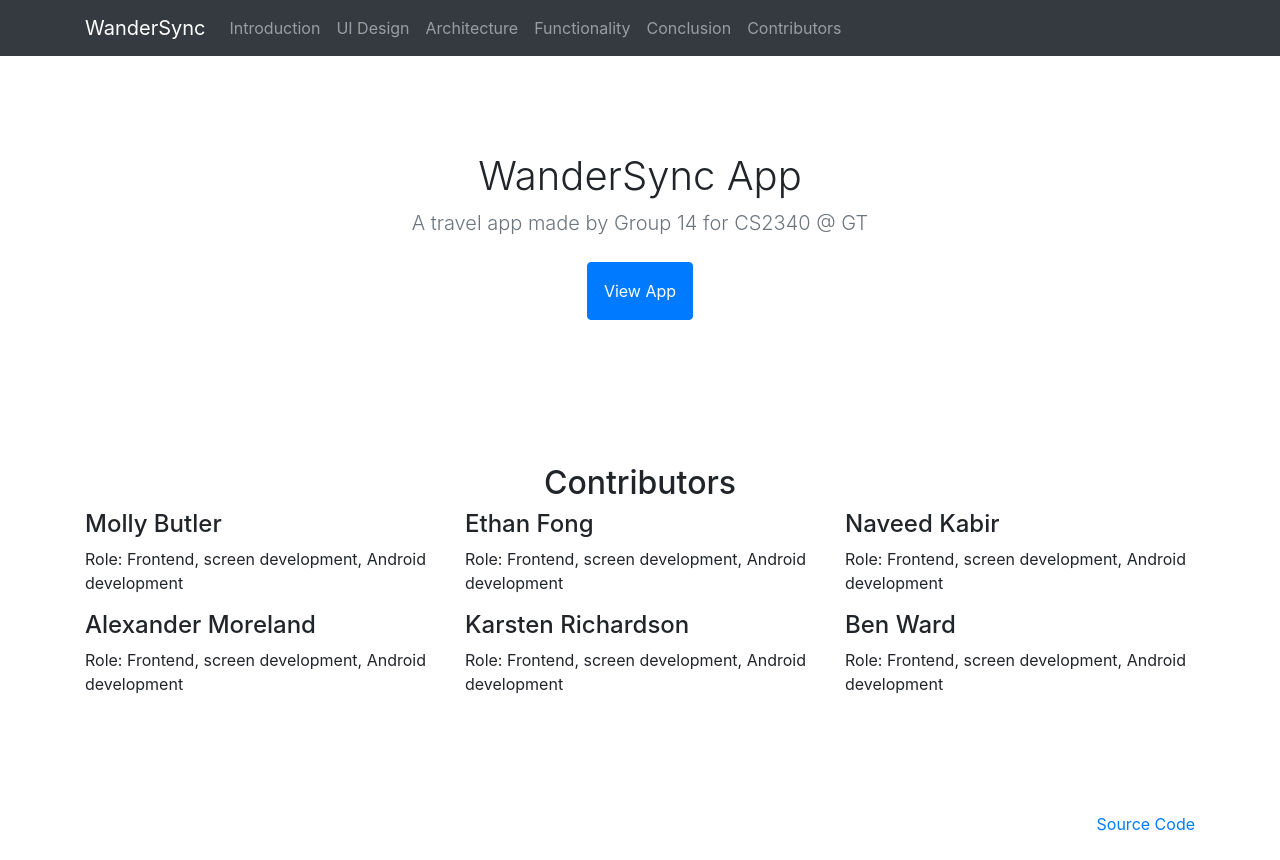
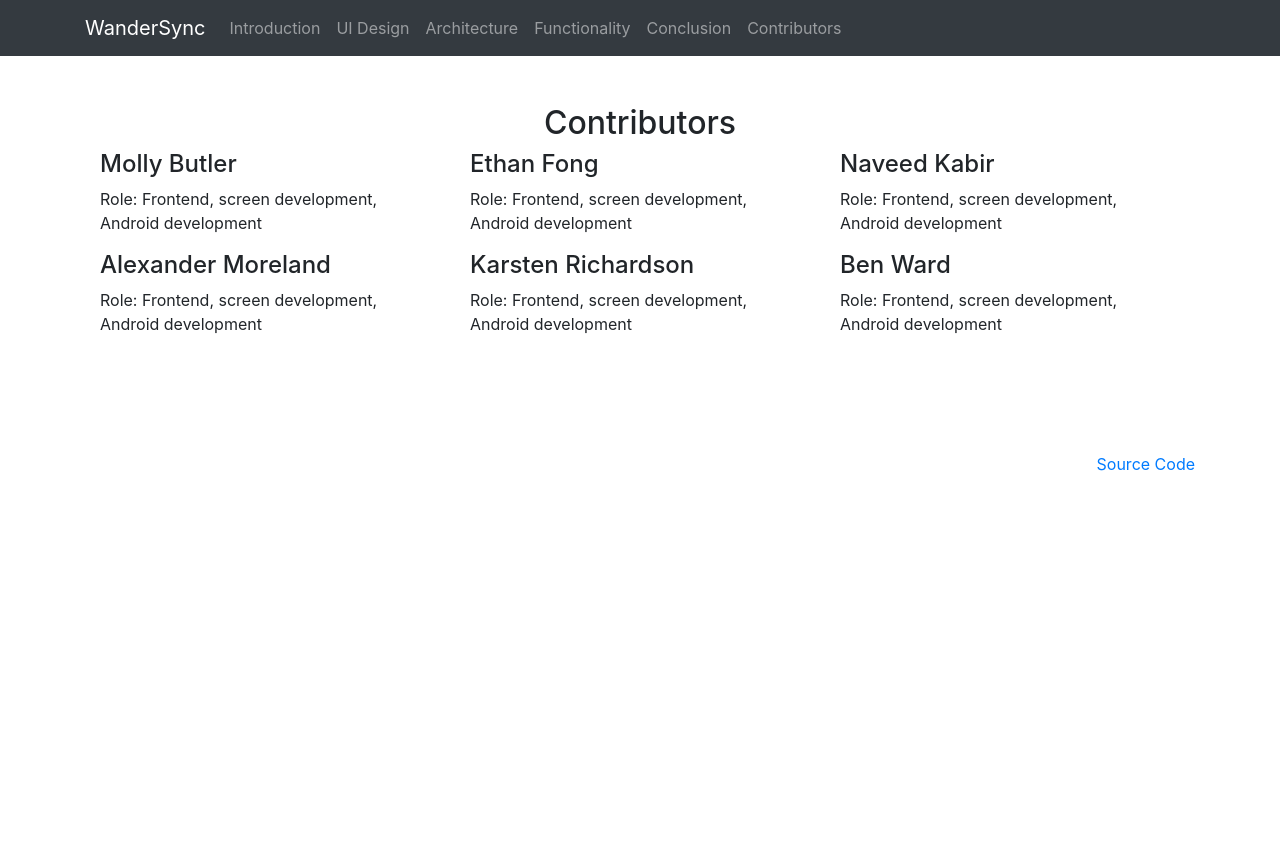
Before and after one commit to Naveed-Kabir/Naveed-Kabir.github.io, a React (Create React App) app: page /contributors in a window 1280 px wide. After the commit the page ends 800 px from the top, so only its background shows below. Built offline with nearby package versions, Linux system fonts and the light colour scheme; the HTML template or start-up script is replaced by a standard one.

Commit message:
Make header only on main page

```diff
--- a/src/App.js
+++ b/src/App.js
@@ -1,5 +1,5 @@
 import React from 'react';
-import { BrowserRouter as Router, Routes, Route } from 'react-router-dom';
+import { BrowserRouter as Router, Routes, Route, useLocation } from 'react-router-dom';
 import { Container } from 'react-bootstrap';
 import './App.css';
 import Menu from './components/Menu';
@@ -14,13 +14,19 @@ import Conclusion from './components/Screens/Conclusion';
 import Contributors from './components/Screens/Contributors';
 
 const App = () => {
+  const location = useLocation();
+
   return (
-    <Router>
+    <>
       <Menu />
       <main>
+        {/* Render Header only on the main page */}
+        {location.pathname === '/' && (
           <Container>
             <Header />
           </Container>
+        )}
+        <Container>
           <Routes>
             <Route path="/" element={<Album />} />
             {/* Other Screens */}
@@ -31,10 +37,17 @@ const App = () => {
             <Route path="/conclusion" element={<Conclusion />} />
             <Route path="/contributors" element={<Contributors />} />
           </Routes>
+        </Container>
       </main>
       <Footer />
-    </Router>
+    </>
   );
 };
 
-export default App;
+const RootApp = () => (
+  <Router>
+    <App />
+  </Router>
+);
+
+export default RootApp;
```
Lines whose indentation alone changed are shown as unchanged.
